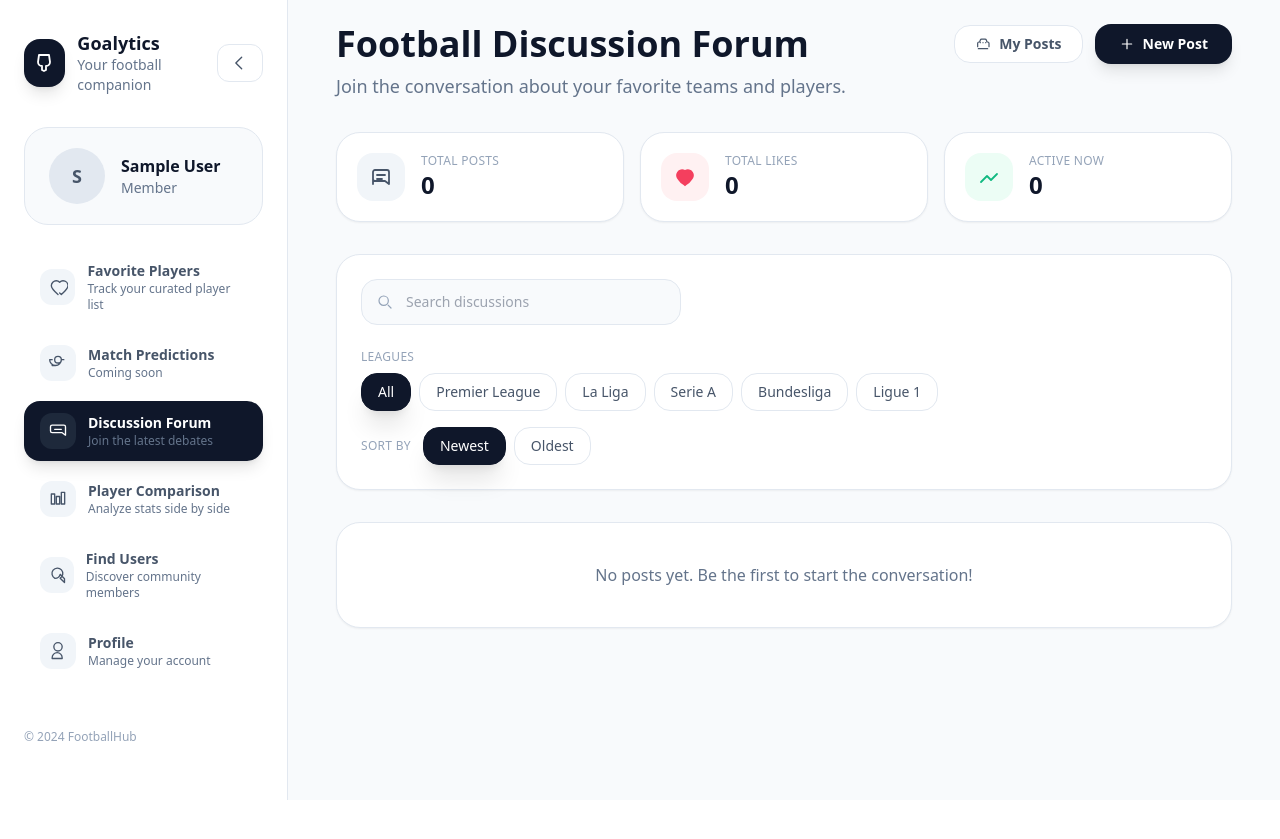
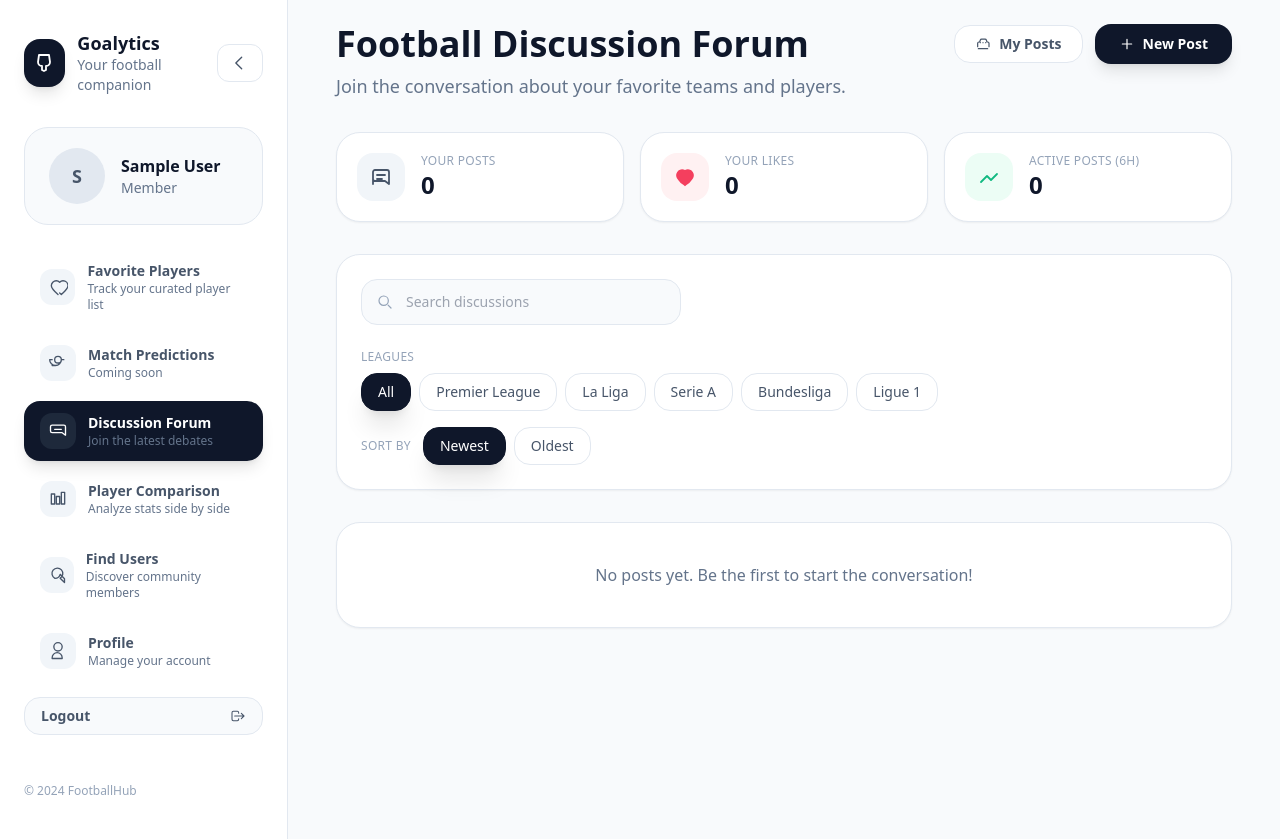
Before and after one commit to pbp-kelompok-B04/goalytics, a Django app: page /forum/ in a window 1280 px wide. Before the commit the page ends 800 px from the top, so only its background shows below. Run offline with Django 5.2, Linux system fonts and the light colour scheme; the visitor is signed in with stand-in values (Sample User, id 1); data comes from the database, SQL or seed files in the repository; data that the repository does not hold is empty; some libraries are stand-ins or nearby versions.

Commit message:
Filter data in forum

```diff
--- a/forum/templates/forum_home.html
+++ b/forum/templates/forum_home.html
@@ -46,7 +46,9 @@
             </svg>
           </div>
           <div>
-            <p class="text-xs font-medium uppercase tracking-wide text-slate-400">Total Posts</p>
+            <p class="text-xs font-medium uppercase tracking-wide text-slate-400">
+              {% if forum_is_admin or not request.user.is_authenticated %}Total Posts{% else %}Your Posts{% endif %}
+            </p>
             <p id="stat-total-posts" class="text-2xl font-semibold text-slate-900">0</p>
           </div>
         </div>
@@ -59,7 +61,9 @@
             </svg>
           </div>
           <div>
-            <p class="text-xs font-medium uppercase tracking-wide text-slate-400">Total Likes</p>
+            <p class="text-xs font-medium uppercase tracking-wide text-slate-400">
+              {% if forum_is_admin or not request.user.is_authenticated %}Total Likes{% else %}Your Likes{% endif %}
+            </p>
             <p id="stat-total-likes" class="text-2xl font-semibold text-slate-900">0</p>
           </div>
         </div>
@@ -72,7 +76,9 @@
             </svg>
           </div>
           <div>
-            <p class="text-xs font-medium uppercase tracking-wide text-slate-400">Active Now</p>
+            <p class="text-xs font-medium uppercase tracking-wide text-slate-400">
+              {% if forum_is_admin or not request.user.is_authenticated %}Active Now{% else %}Active Posts (6h){% endif %}
+            </p>
             <p id="stat-active-now" class="text-2xl font-semibold text-slate-900">0</p>
           </div>
         </div>
@@ -290,6 +296,7 @@
 
 <script>
   const isAuthenticated = ("{{ request.user.is_authenticated|yesno:'true,false' }}" === "true");
+  const isAdminUser = ("{{ forum_is_admin|yesno:'true,false' }}" === "true");
   let currentLeague = '';
   let currentSort = 'newest';
   let showMyPostsOnly = false;
@@ -533,9 +540,18 @@
     if (!statTotalPosts || !statTotalLikes || !statActiveNow) {
       return;
     }
-    const totalPosts = posts.length;
-    const totalLikes = posts.reduce((sum, post) => sum + (post.like_count || 0), 0);
+    const useOwnStats = isAuthenticated && !isAdminUser;
+    const ownPosts = useOwnStats ? posts.filter(post => post.is_author) : posts;
+    const totalPosts = ownPosts.length;
+    const totalLikes = ownPosts.reduce((sum, post) => sum + (post.like_count || 0), 0);
     const activeCutoff = Date.now() - (1000 * 60 * 60 * 6);
+    let activeValue = 0;
+    if (useOwnStats) {
+      activeValue = ownPosts.reduce((count, post) => {
+        const createdAt = new Date(post.created_at).getTime();
+        return count + (!Number.isNaN(createdAt) && createdAt >= activeCutoff ? 1 : 0);
+      }, 0);
+    } else {
       const activeAuthors = new Set();
       posts.forEach(post => {
         const createdAt = new Date(post.created_at).getTime();
@@ -543,9 +559,11 @@
           activeAuthors.add(post.author);
         }
       });
+      activeValue = activeAuthors.size;
+    }
     statTotalPosts.textContent = totalPosts;
     statTotalLikes.textContent = totalLikes;
-    statActiveNow.textContent = activeAuthors.size;
+    statActiveNow.textContent = activeValue;
   }
 
   function renderPosts() {
--- a/forum/views.py
+++ b/forum/views.py
@@ -8,7 +8,6 @@ from django.views.decorators.http import require_http_methods
 from urllib.parse import quote
 import json
 
-
 def _avatar_for_user(user):
     profile = getattr(user, "profile", None)
     avatar = getattr(profile, "profile_picture", None) if profile else None
@@ -17,9 +16,16 @@ def _avatar_for_user(user):
     fallback_source = (user.get_full_name() or "").strip() or user.username or "User"
     return f"https://ui-avatars.com/api/?name={quote(fallback_source)}"
 
-
 def forum_home(request):
-    return render(request, "forum_home.html")
+    is_admin = False
+    if request.user.is_authenticated:
+        profile = getattr(request.user, "profile", None)
+        if getattr(profile, "role", "") == "admin":
+            is_admin = True
+    context = {
+        "forum_is_admin": is_admin,
+    }
+    return render(request, "forum_home.html", context)
 
 def forum_post_detail(request, post_id):
     return render(request, "post_detail.html", {"post_id": post_id})
@@ -138,7 +144,6 @@ def get_post_comment(request, post_id):
         else:
             roots.append((comment.created_at, data))
 
-    # Replies were appended in chronological order; maintain that for nested
     def sort_replies(node):
         node["replies"].sort(key=lambda item: created_lookup.get(item["id"]))
         for child in node["replies"]:
@@ -340,7 +345,6 @@ def update_post(request, post_id):
         "league": post.league,
     })
 
-
 @login_required
 @require_http_methods(["POST"])
 def update_comment(request, comment_id):
--- a/templates/navbar.html
+++ b/templates/navbar.html
@@ -228,6 +228,18 @@
       </div>
     </div>
 
+        {% if user.is_authenticated %}
+          <form method="post" action="{% url 'users:logout' %}" class="mt-4" id="sidebar-logout">
+            {% csrf_token %}
+            <button type="submit" class="inline-flex w-full items-center justify-between rounded-2xl border border-slate-200 bg-slate-50 px-4 py-2 text-sm font-semibold text-slate-600 transition hover:border-slate-300 hover:text-slate-900">
+              <span>Logout</span>
+              <svg xmlns="http://www.w3.org/2000/svg" class="h-4 w-4" fill="none" viewBox="0 0 24 24" stroke="currentColor" stroke-width="1.6">
+                <path stroke-linecap="round" stroke-linejoin="round" d="M17 16l4-4m0 0l-4-4m4 4H7m6 4v1a2 2 0 01-2 2H5a2 2 0 01-2-2V7a2 2 0 012-2h6a2 2 0 012 2v1" />
+              </svg>
+            </button>
+          </form>
+        {% endif %}
+
     <div class="mt-8 md:mt-12 text-xs text-slate-400">
       <p>© 2024 FootballHub</p>
     </div>
```
Lines whose indentation alone changed are shown as unchanged.
